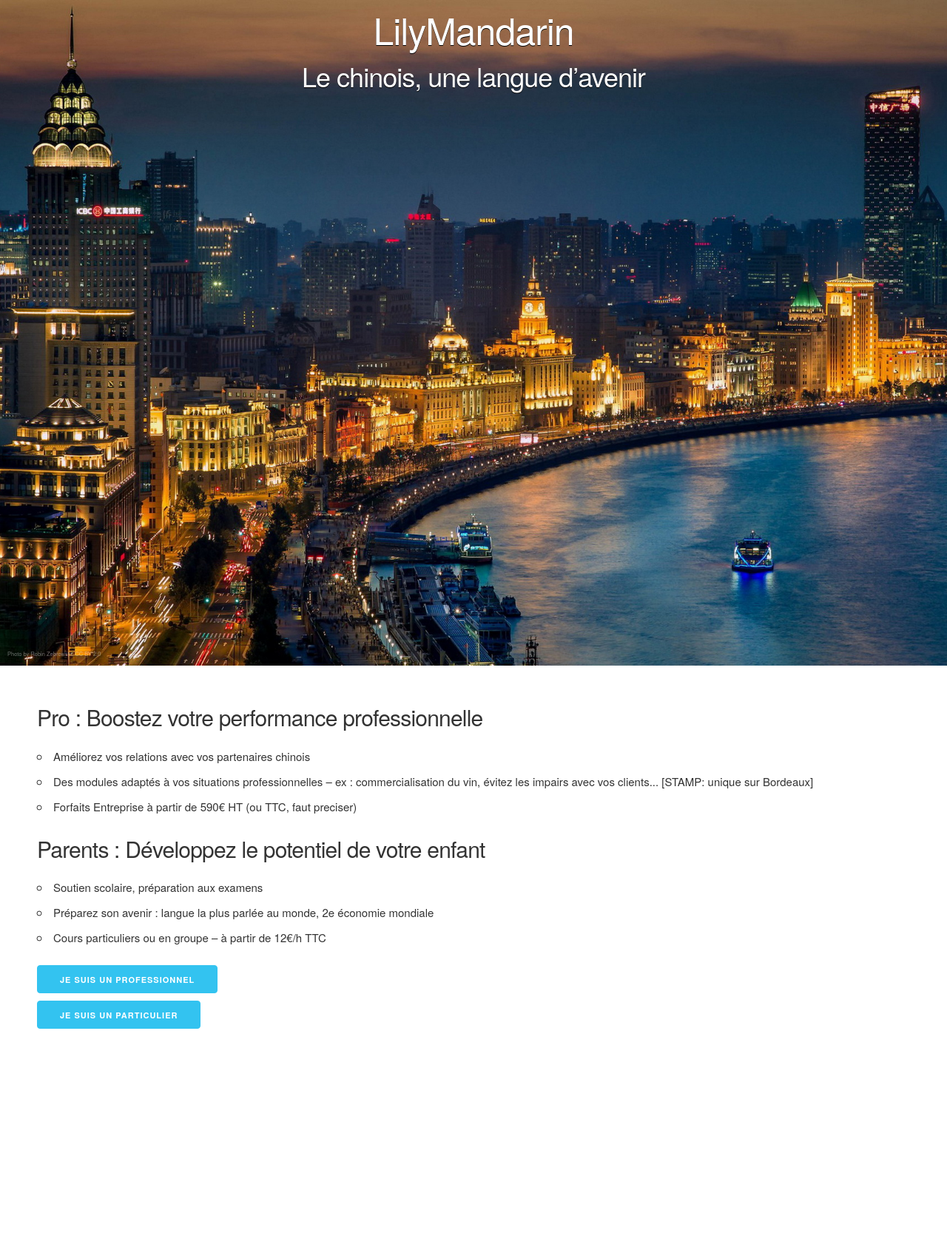
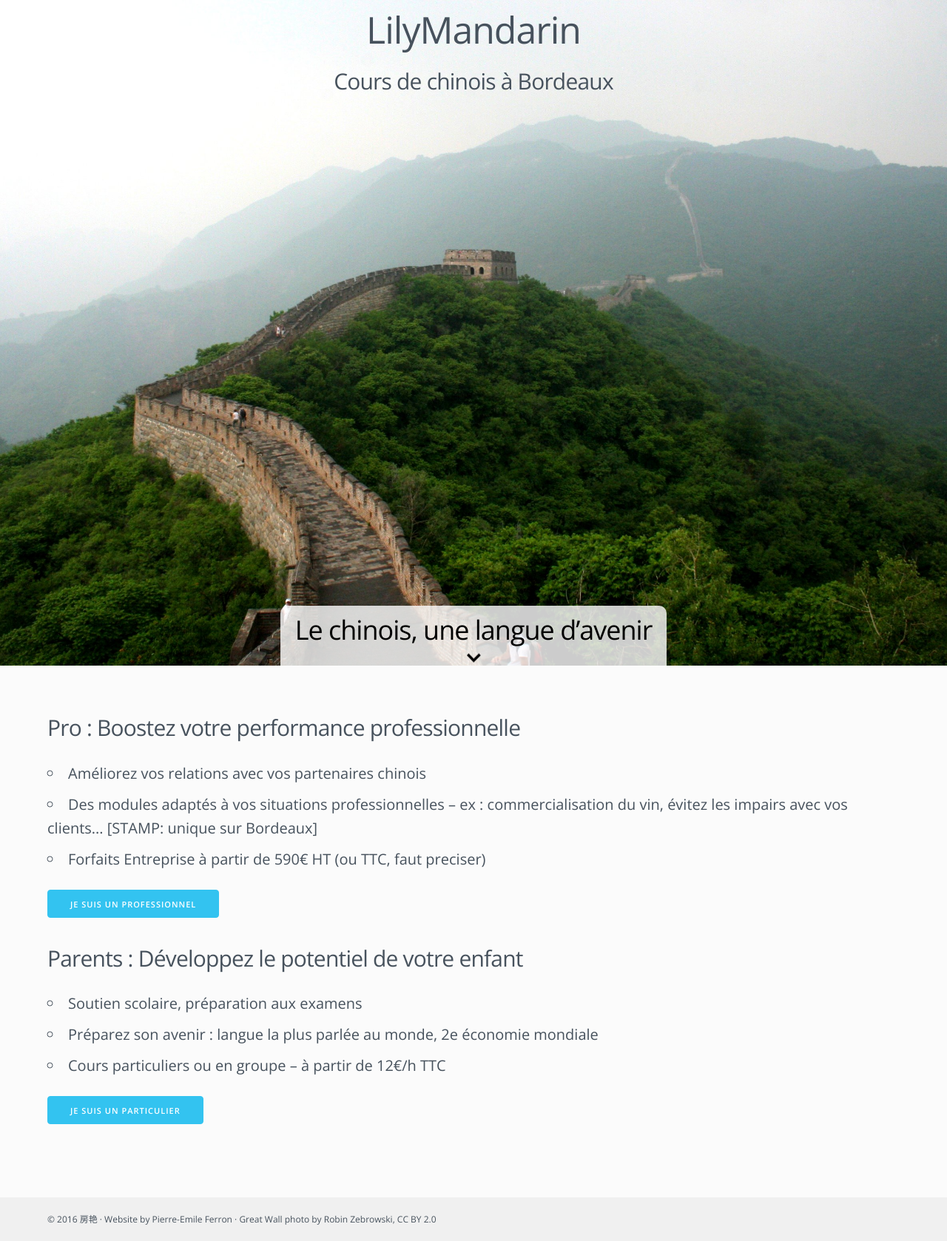
Before and after one commit to peferron/lilymandarin, a Jekyll site: the page built from index.html, in a window 1280 px wide. Shown: the whole page at 74% size. Built offline with Jekyll 4.4.1, drawn with Linux system fonts in a browser that asks for light colours; nearby versions of some CDN libraries; Markdown is read by kramdown in place of the engine named in the settings; before the commit the page ends 1451 px from its top, so only the background shows below that.

Commit message:
Make the homepage beautiful

```diff
--- a/_layouts/default.html
+++ b/_layouts/default.html
@@ -6,6 +6,10 @@
   <body class="{{ page.class }}">
 
     <article>{{ content }}</article>
+
+    <footer>
+      © 2016 房艳 · <a target="_blank" href="https://github.com/peferron">Website by Pierre-Emile Ferron</a> · <a target="_blank" href="https://flic.kr/p/6zY6TJ">Great Wall photo by Robin Zebrowski, CC BY 2.0</a>
+    </footer>
 
     <script>
       (function(i,s,o,g,r,a,m){i['GoogleAnalyticsObject']=r;i[r]=i[r]||function(){
--- a/_layouts/subpage.html
+++ b/_layouts/subpage.html
@@ -6,4 +6,6 @@ layout: default
 
 {% include navbar.html %}
 
-{{ content }}
+<section class="subpage__content">
+  {{ content }}
+</section>
--- /dev/null
+++ b/_sass/colors.sass
@@ -0,0 +1,8 @@
+$background-color: #fbfbfb
+
+$default-text-color: #47525d
+
+$home-color: #7853BB
+$professionnel-color: #4892FC
+$particulier-color: #54AF3D
+$professeur-color: #E9604E
--- /dev/null
+++ b/_sass/fonts.sass
@@ -0,0 +1,11 @@
+@import url(https://fonts.googleapis.com/css?family=Open+Sans:300,600)
+
+$normal-font-weight: 300
+$bold-font-weight: 600
+
+body
+    color: $default-text-color
+    font-family: 'Open Sans', sans-serif
+    font-weight: $normal-font-weight
+    -webkit-font-smoothing: antialiased
+    font-size: 2rem
--- /dev/null
+++ b/_sass/home.sass
@@ -0,0 +1,69 @@
+.home__top
+    height: 100vh
+    position: relative
+    background-repeat: no-repeat
+    background-size: cover
+    background-position: center center
+
+.home__title
+    text-align: center
+    padding-top: 1rem
+
+.home__top__credit
+    position: absolute
+    left: 1rem
+    bottom: 1rem
+    color: white
+    opacity: 0.4
+    font-size: 0.5em
+    display: none
+
+.home__top--1
+    background-image: url('../img/home/bund.jpg')
+    .home__title
+        color: white
+
+.home__top--2
+    background-position: center 20%
+    background-image: url('../img/home/great_wall.jpg')
+    .home__top__credit--great-wall
+        display: block
+
+.home__tagline__container
+    line-height: 0
+    position: absolute
+    bottom: 0
+    left: 10%
+    right: 10%
+    text-align: center
+
+.home__tagline
+    line-height: 0
+    display: inline-block
+    padding: 1rem 2rem 0
+    border-radius: 1rem 1rem 0 0
+    color: black
+    background: rgba(255, 255, 255, 0.8)
+    h3
+        margin: 0
+
+.home__tagline__arrow
+    display: inline-block
+    height: 1.2em
+    width: 0.6em
+    background-image: url('../img/home/arrow.svg')
+    background-repeat: no-repeat
+    background-size: contain
+    background-position: 0 center
+    animation: bounce 0.8s linear infinite
+
+@keyframes bounce
+    0%, 100%
+        transform: rotateZ(90deg) translateX(-0.3em)
+        animation-timing-function: cubic-bezier(0.215, 0.61, 0.355, 1)
+    50%
+        transform: rotateZ(90deg) translateX(0.1em)
+        animation-timing-function: cubic-bezier(0.55, 0.055, 0.675, 0.19)
+
+.home__bottom
+    padding: $padding
--- /dev/null
+++ b/_sass/subpage.sass
@@ -0,0 +1,43 @@
+.subpage__title, .navbar__list
+    background: transparentize(#33C3F0, 0.95)
+
+.subpage__title
+    text-align: center
+    padding: 1rem 0
+    margin: 0
+
+.navbar__list
+    list-style: none
+    display: flex
+    margin-bottom: 0
+
+.navbar__item
+    text-align: center
+    flex-grow: 1
+    cursor: pointer
+    margin: 0
+    border-bottom: 5px solid transparent
+    transition: border-bottom-color 0.4s ease-out
+
+.navbar__link
+    display: block
+    padding: calc(0.5rem + 5px) 0 0.25rem
+
+@mixin navbar-item($page, $color)
+    .navbar__item--#{$page}
+        &:hover
+            border-bottom-color: transparentize($color, 0.8)
+        .navbar__link
+            color: $color
+        .#{$page} &
+            border-bottom-color: $color
+            .navbar__link
+                cursor: default
+
+@include navbar-item(home, $home-color)
+@include navbar-item(professionnel, $professionnel-color)
+@include navbar-item(particulier, $particulier-color)
+@include navbar-item(professeur, $professeur-color)
+
+.subpage__content
+    padding: $padding
--- a/css/main.sass
+++ b/css/main.sass
@@ -1,97 +1,28 @@
 ---
 ---
 
-$padding: 5rem
+$padding: 5vw
 
-$default-text-color: #333
-$gray-text-color: #999
-
-$home-color: #7853BB
-$professionnel-color: #4892FC
-$particulier-color: #54AF3D
-$professeur-color: #E9604E
+@import 'colors'
+@import 'fonts'
+@import 'home'
+@import 'subpage'
 
 body
-    color: $default-text-color
+    background: $background-color
+    display: flex
+    min-height: 100vh
+    flex-direction: column
+
+article
+    flex: 1
 
 a, a:visited, a:hover
     text-decoration: none
 
-.home__title, .subpage__title
-    text-align: center
-    margin: 1rem 0
-
-.navbar__list
-    list-style: none
-    display: flex
-    border-bottom: 1px solid #CCC
-
-.navbar__item
-    text-align: center
-    flex-grow: 1
-    cursor: pointer
-    margin: 0
-    border-bottom: 5px solid transparent
-
-.navbar__link
-    display: block
-    padding: calc(0.5rem + 5px) 0 0.25rem
-
-@mixin navbar-item($page, $color)
-    .navbar__item--#{$page}
-        &:hover
-            border-bottom-color: transparentize($color, 0.8)
-        .navbar__link
-            color: $color
-        .#{$page} &
-            border-bottom-color: $color
-            .navbar__link
-                cursor: default
-
-@include navbar-item(home, $home-color)
-@include navbar-item(professionnel, $professionnel-color)
-@include navbar-item(particulier, $particulier-color)
-@include navbar-item(professeur, $professeur-color)
-
-.home__backgrounds, .home__background, .home__overlay
-    position: absolute
-    top: 0
-    left: 0
-
-.home__backgrounds, .home__background, .home__overlay
-    width: 100%
-    height: 100%
-
-.home__background
-    background-repeat: no-repeat
-    background-size: cover
-    background-position: center center
-
-.home-background--visible
-    &.home__background--1
-        background-image: url('../img/home/bund.jpg')
-    &.home__background--2
-        background-image: url('../img/home/great_wall.jpg')
-
-.home__background__credit
-    position: absolute
-    left: 1rem
-    bottom: 1rem
-    color: white
-    opacity: 0.4
-    font-size: 0.5em
-
-.home__overlay
-    color: white
-    text-shadow: 0px 1px 0px #000
-
-.home__overlay__text
-    width: 100%
-    text-align: center
-
-.home__content
-    position: absolute
-    width: 100%
-    top: 100%
-    padding: $padding
-    box-sizing: border-box
+footer
+    font-size: 1.2rem
+    background: #F0F0F0
+    padding: 2rem $padding
+    a
+        color: $default-text-color
--- a/index.html
+++ b/index.html
@@ -3,35 +3,40 @@ layout: default
 class: home
 ---
 
-<section class="home__backgrounds">
-  <div class="home__background home__background--1 home-background--visible"></div>
-  <div class="home__background home__background--2">
-    <a class="home__background__credit" href="https://flic.kr/p/6zY6TJ">Photo by Robin Zebrowski, CC BY 2.0</a>
+<section class="home__top home__top--2">
+  <div class="home__title">
+    <h1>LilyMandarin</h1>
+    <h4>Cours de chinois à Bordeaux</h4>
+  </div>
+
+  <div class="home__tagline__container">
+    <span class="home__tagline">
+      <h3>Le chinois, une langue d’avenir</h3>
+      <span class="home__tagline__arrow"></span>
+    </span>
   </div>
 </section>
 
-<section class="home__overlay">
-  <span class="home__overlay__text">
-    <h1 class="home__title">LilyMandarin</h1>
-    <h3 class="home__tagline">Le chinois, une langue d’avenir</h3>
-  </span>
-</section>
-
-<section class="home__content">
+<section class="home__bottom">
   <h4>Pro : Boostez votre performance professionnelle</h4>
+  <p>
     <ul>
         <li>Améliorez vos relations avec vos partenaires chinois</li>
         <li>Des modules adaptés à vos situations professionnelles – ex : commercialisation du vin, évitez les impairs avec vos clients... [STAMP: unique sur Bordeaux]</li>
         <li>Forfaits Entreprise à partir de 590€ HT (ou TTC, faut preciser)</li>
     </ul>
+    <a class="button button-primary" href="/professionnel">Je suis un professionnel</a>
+  </p>
 
   <h4>Parents : Développez le potentiel de votre enfant</h4>
+  <p>
     <ul>
         <li>Soutien scolaire, préparation aux examens</li>
         <li>Préparez son avenir : langue la plus parlée au monde, 2e économie mondiale</li>
         <li>Cours particuliers ou en groupe – à partir de 12€/h TTC</li>
     </ul>
+    <a class="button button-primary" href="/particulier">Je suis un particulier</a>
+  </p>
+</section>
 
-  <a class="button button-primary" href="/professionnel">Je suis un professionnel</a><br>
-  <a class="button button-primary" href="/particulier">Je suis un particulier</a>
-</section>
+<script src="js/home.js" defer></script>
--- /dev/null
+++ b/js/home.js
@@ -0,0 +1,54 @@
+(function() {
+    //
+    // Avoid sudden background resize on mobile browsers when the address bar is hidden.
+    //
+
+    var homeTop = document.getElementsByClassName('home__top')[0];
+    var windowWidth;
+
+    function onWindowResize() {
+        if (window.innerWidth !== windowWidth) {
+            windowWidth = window.innerWidth;
+            homeTop.style.height = window.innerHeight + 'px';
+        }
+    }
+
+    window.addEventListener('resize', onWindowResize);
+    onWindowResize();
+
+    //
+    // Fade tagline arrow when scrolling.
+    //
+
+    function getScrollRatio() {
+        var scrollTop = document.documentElement.scrollTop || document.body.scrollTop;
+        var scrollHeight = document.documentElement.scrollHeight || document.body.scrollHeight;
+        var clientHeight = document.documentElement.clientHeight;
+        return scrollTop / (scrollHeight - clientHeight);
+    }
+
+    var homeTaglineArrow = document.getElementsByClassName('home__tagline__arrow')[0]
+    function updateTaglineArrow() {
+        var scrollRatio = getScrollRatio();
+
+        var heightEm = (1 - scrollRatio * 2) * 1.2;
+        var normalizedHeightEm = Math.max(0, Math.min(1.2, heightEm));
+        homeTaglineArrow.style.height = normalizedHeightEm + 'em';
+
+        var opacity = 1 - scrollRatio * 8;
+        var normalizedOpacity = Math.max(0, Math.min(1, opacity));
+        homeTaglineArrow.style.opacity = normalizedOpacity;
+    }
+    updateTaglineArrow();
+
+    var waitingForAnimationFrame = false;
+    window.addEventListener('scroll', function() {
+        if (!waitingForAnimationFrame) {
+            waitingForAnimationFrame = true;
+            requestAnimationFrame(function() {
+                updateTaglineArrow();
+                waitingForAnimationFrame = false;
+            });
+        }
+    });
+}());
```
Also changed, not shown: img/home/arrow.svg (added). Lines whose indentation alone changed are shown as unchanged.
